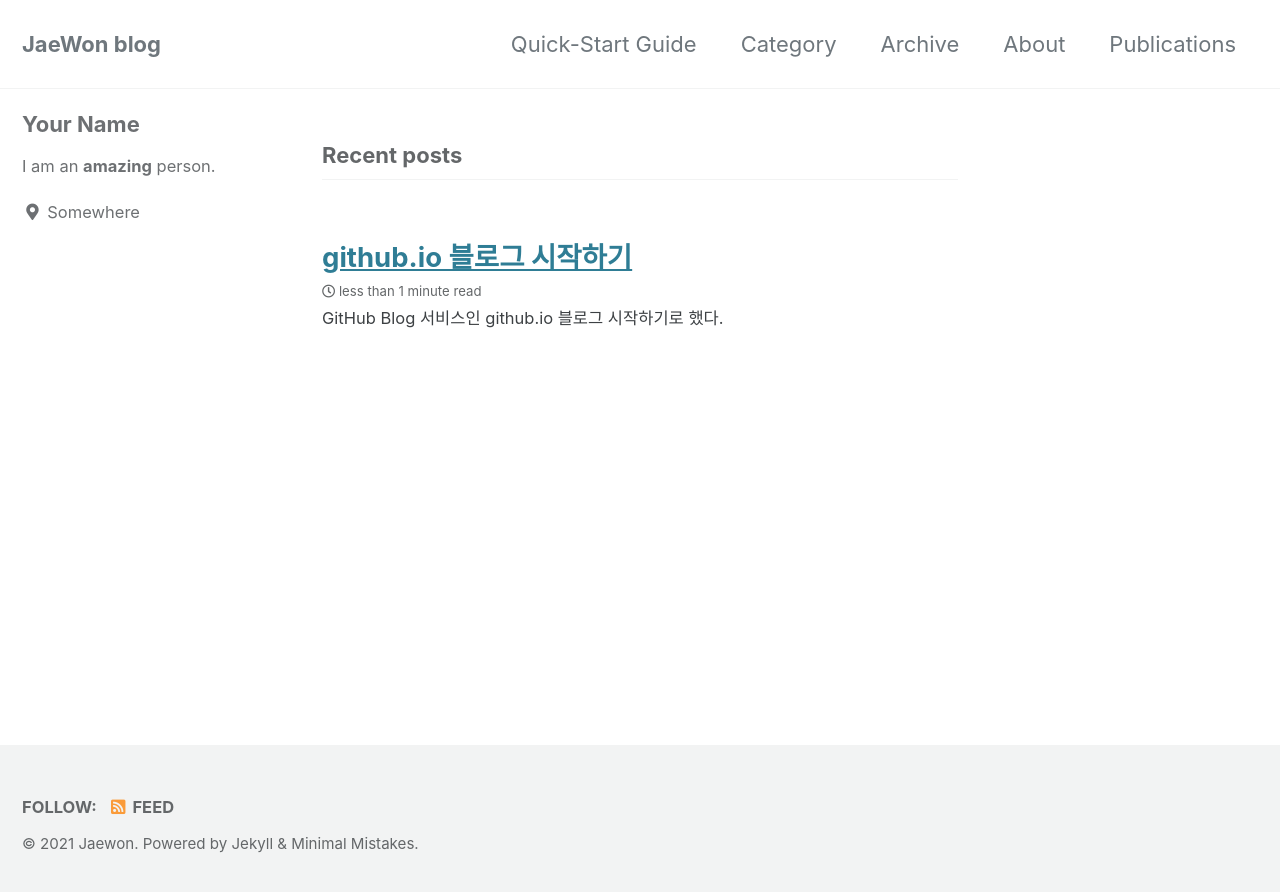
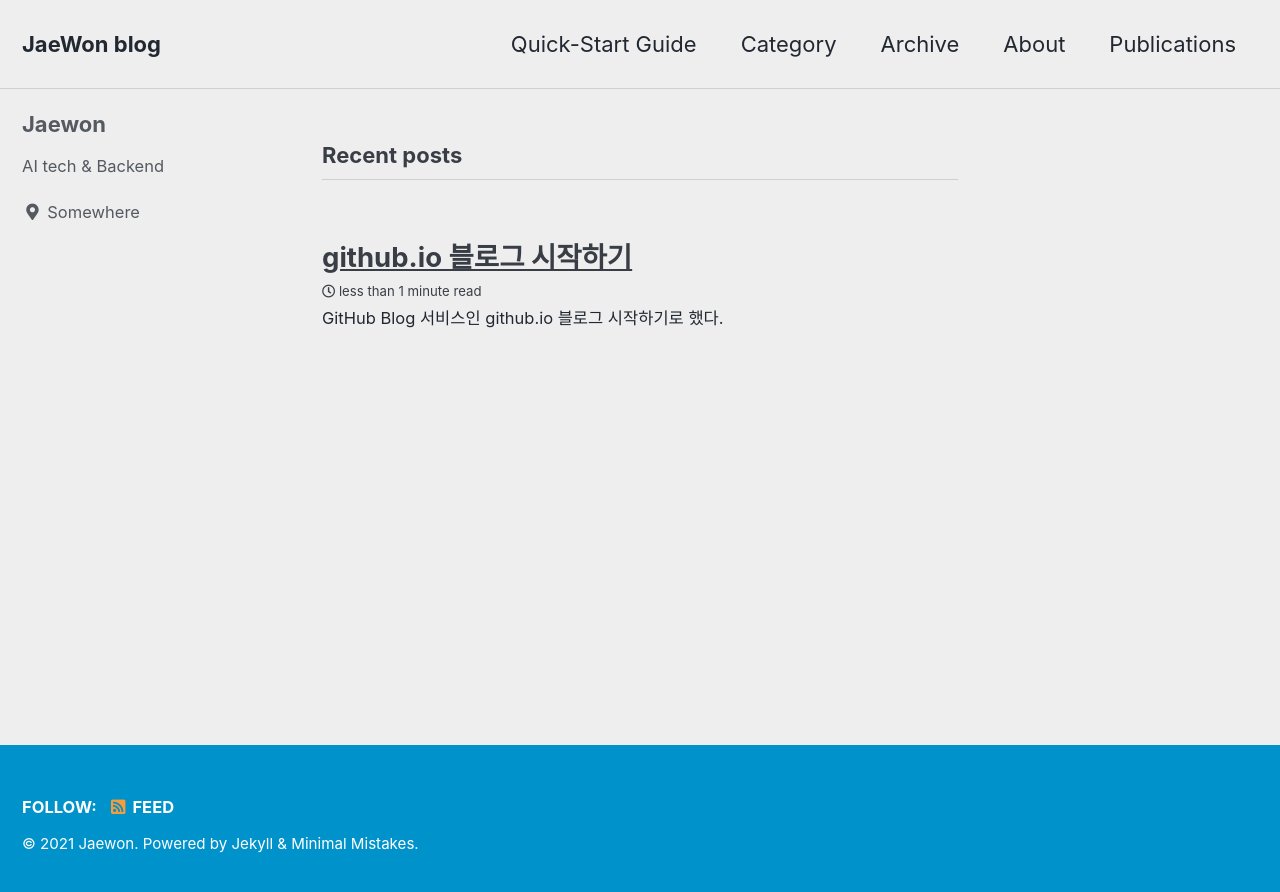
Before and after one commit to ekzm8523/ekzm8523.github.io, a Jekyll site: the page built from index.html, in a window 1280 px wide. Shown: the top 892 px of the page. Built offline with Jekyll 4.4.1, drawn with Linux system fonts in a browser that asks for light colours; cached includes are drawn as plain includes; the list of posts is cut into pages by our own code.

Commit message:
Update _config.yml

```diff
--- a/_config.yml
+++ b/_config.yml
@@ -12,7 +12,7 @@
 
 # theme                  : "minimal-mistakes-jekyll"
 # remote_theme           : "mmistakes/minimal-mistakes"
-minimal_mistakes_skin    : "default" # "air", "aqua", "contrast", "dark", "dirt", "neon", "mint", "plum", "sunrise"
+minimal_mistakes_skin    : "air" # "air", "aqua", "contrast", "dark", "dirt", "neon", "mint", "plum", "sunrise"
 
 # Site Settings
 locale                   : "en-US"
@@ -22,7 +22,7 @@ subtitle                 : # site tagline that appears below site title in masth
 name                     : "Jaewon"
 description              : "Backend & AI tech"
 url                      : "https://ekzm8523.github.io"
-baseurl                  : "/ekzm8523/ekzm8523.github.io"
+baseurl                  : "ekzm8523/ekzm8523.github.io"
 repository               : # GitHub username/repo-name e.g. "mmistakes/minimal-mistakes"
 teaser                   : # path of fallback teaser image, e.g. "/assets/images/500x300.png"
 logo                     : # path of logo image to display in the masthead, e.g. "/assets/images/88x88.png"
@@ -94,9 +94,9 @@ analytics:
 
 # Site Author
 author:
-  name             : "Your Name"
+  name             : "Jaewon"
   avatar           : # path of avatar image, e.g. "/assets/images/bio-photo.jpg"
-  bio              : "I am an **amazing** person."
+  bio              : "AI tech & Backend"
   location         : "Somewhere"
   email            :
   links:
```
